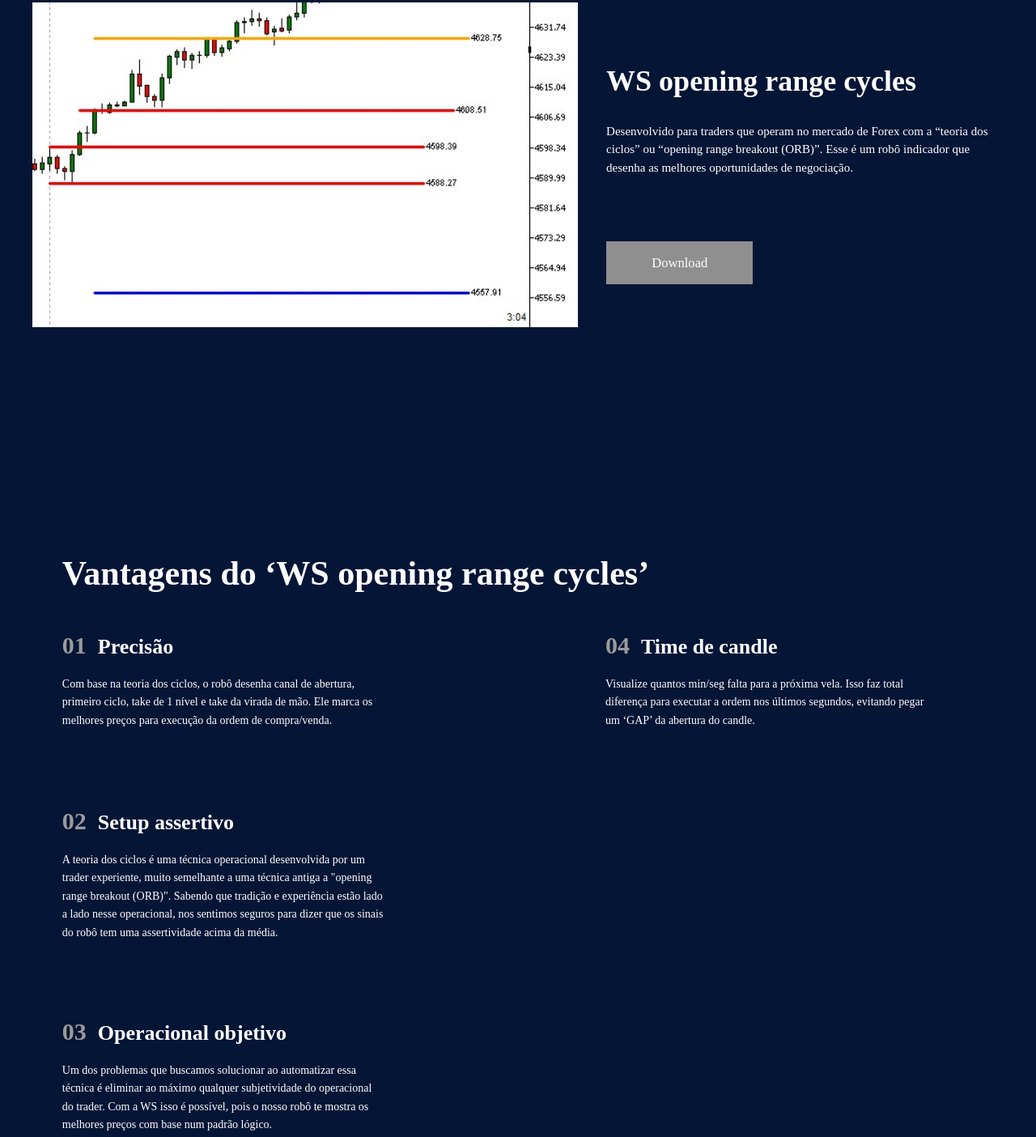
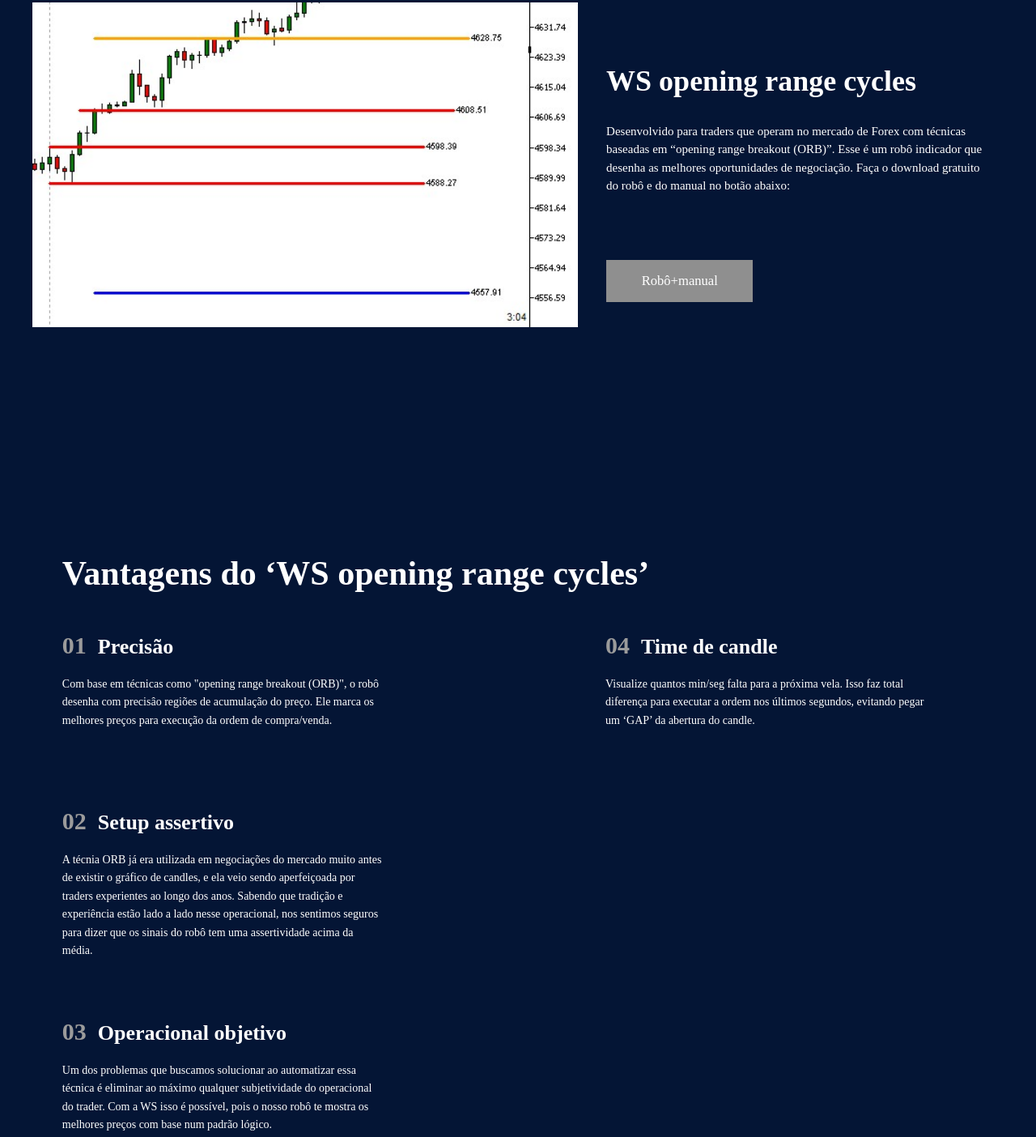
Before and after one commit to rafadutra-alt/wsmarkettrading-site, a website: page index.html in a window 1280 px wide. Shown: the part 929-2333 px from the top of the page at 81% size. Drawn offline with nearby package versions, Linux system fonts and the light colour scheme.

Commit message:
atualização

```diff
--- a/index.html
+++ b/index.html
@@ -38,11 +38,11 @@
 
       <p>
         Desenvolvido para traders que operam no mercado de Forex com
-        a “teoria dos ciclos” ou “opening range breakout (ORB)”. Esse é um robô
-        indicador que desenha as melhores oportunidades de negociação.
+        técnicas baseadas em “opening range breakout (ORB)”. Esse é um robô
+        indicador que desenha as melhores oportunidades de negociação. Faça o download gratuito do robô e do manual no botão abaixo:
       </p>
 
-      <a href="#" class="download-btn">Download</a>
+      <a href="#" class="download-btn">Robô+manual</a>
 
     </div>
 
@@ -59,7 +59,7 @@
       <span>01</span>
       <h3>Precisão</h3>
       <p>
-        Com base na teoria dos ciclos, o robô desenha canal de abertura, primeiro ciclo, take de 1 nível e take da virada de mão. Ele marca os melhores preços para execução da ordem de compra/venda.
+        Com base em técnicas como "opening range breakout (ORB)", o robô desenha com precisâo regiões de acumulação do preço. Ele marca os melhores preços para execução da ordem de compra/venda.
       </p>
     </div>
 
@@ -67,7 +67,7 @@
       <span>02</span>
       <h3>Setup assertivo</h3>
       <p>
-        A teoria dos ciclos é uma técnica operacional desenvolvida por um trader experiente, muito semelhante a uma técnica antiga a "opening range breakout (ORB)". Sabendo que tradição e experiência estão lado a lado nesse operacional, nos sentimos seguros para dizer que os sinais do robô tem uma assertividade acima da média.
+        A técnia ORB já era utilizada em negociações do mercado muito antes de existir o gráfico de candles, e ela veio sendo aperfeiçoada por traders experientes ao longo dos anos. Sabendo que tradição e experiência estão lado a lado nesse operacional, nos sentimos seguros para dizer que os sinais do robô tem uma assertividade acima da média.
     </div>
 
     <div class="vantagem v3">
@@ -99,7 +99,7 @@
     <div class="inst i1">
       <span>01</span>
       <h3>Download</h3>
-      <p>Faça o download do robô no nosso site.</p>
+      <p>Faça o download do robô no nosso site. Ele acompanha um manual de instruções detalhado.</p>
     </div>
 
     <div class="inst i2">
```
Also changed, not shown: logo oficial.png (added), 3 other files.
